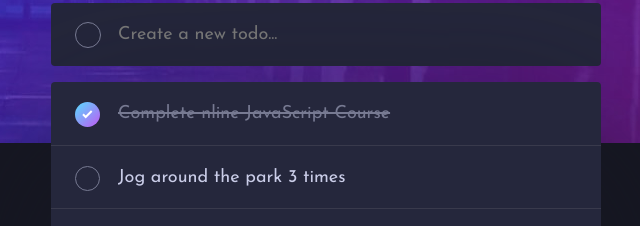
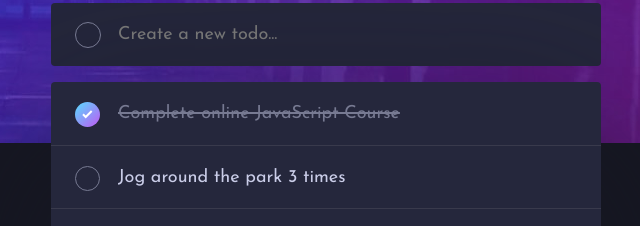
Before and after one commit to RabWinter/todo-app, a plain HTML site: page index.html in a window 1280 px wide. Shown: the part 157-383 px from the top of the page, 314-954 px from the left. Drawn offline with Linux system fonts and the light colour scheme.

Commit message:
Update index.html

```diff
--- a/index.html
+++ b/index.html
@@ -46,7 +46,7 @@
        <label class="form__label">
          <input type="checkbox" name="form__item--intput-1" checked/>
          <span class="form__checkmark"></span>
-         <span class="form__item--text">Complete nline JavaScript Course</span>
+         <span class="form__item--text">Complete online JavaScript Course</span>
         </label>
         <span class="form__item--remove" id="remove"></span>
       </li>
```
